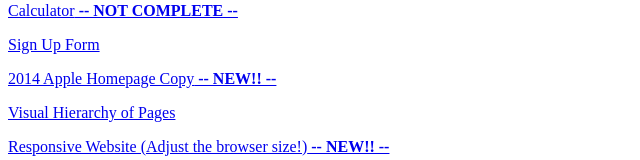
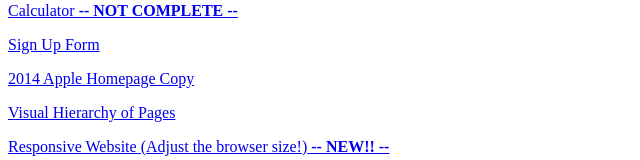
Before and after one commit to brit12345/Odin-Project-Practice, a plain HTML site: page index.html in a window 1280 px wide. Shown: the part 418-578 px from the top of the page, without its empty margins (0-640 px from the left). Drawn offline with Linux system fonts and the light colour scheme.

Commit message:
Update index.html

```diff
--- a/index.html
+++ b/index.html
@@ -19,7 +19,7 @@
         <p><a href="./etch-A-Sketch/index.html">Etch-A-Sketch</a></p>
         <p><a href="./calculator/index.html">Calculator<strong> -- NOT COMPLETE -- </strong></a></p>
         <p><a href="./HTMLForms/index.html">Sign Up Form</a></p>
-        <p><a href="./Apple/index.html">2014 Apple Homepage Copy<strong> -- NEW!! -- </strong></a></p>
+        <p><a href="./Apple/index.html">2014 Apple Homepage Copy</a></p>
         <p><a href="./visual-hierarchy/index.html">Visual Hierarchy of Pages</a></p>
         <p><a href="./responsive/index.html">Responsive Website (Adjust the browser size!)<strong> -- NEW!! -- </strong></a></p>
 
```
